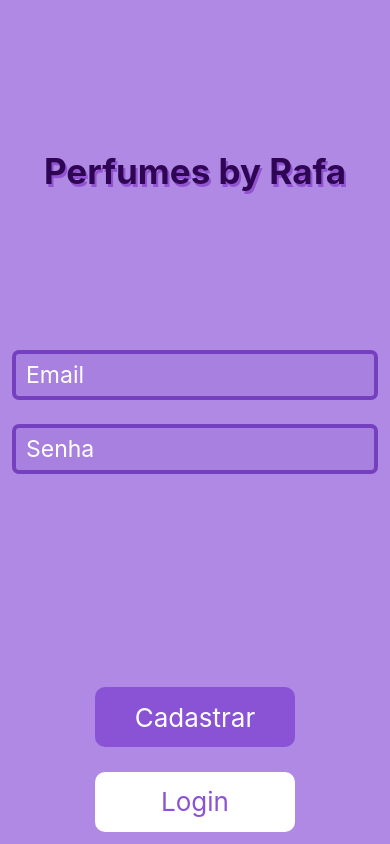
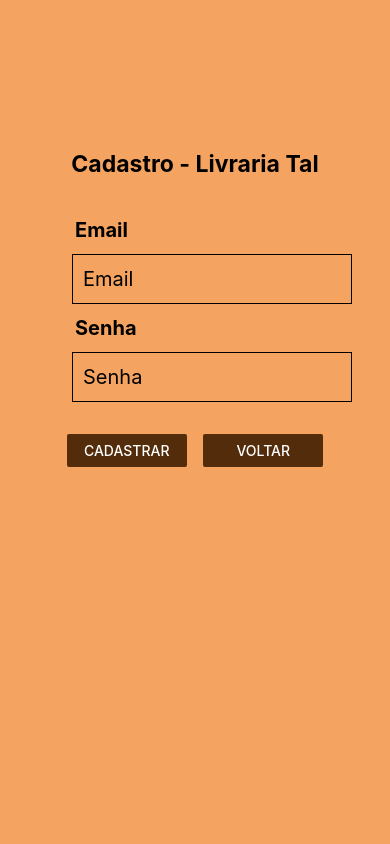
Before and after one commit to rawfaela/Livraria, a React Native app in the folder projetolivraria/: screen /Cadastro in a window 390 px wide. Built offline with nearby package versions, Linux system fonts and the light colour scheme.

Commit message:
Update Cadastro.js

```diff
--- a/projetolivraria/Screens/Cadastro.js
+++ b/projetolivraria/Screens/Cadastro.js
@@ -1,85 +1,106 @@
+import { Text, View, StyleSheet, TextInput, Button } from 'react-native';
 import { useState } from 'react';
-import {Text, View, StyleSheet, TouchableOpacity, TextInput} from 'react-native'
-/* import { createUserWithEmailAndPassword } from 'firebase/auth';
-import { auth } from '../controller'; */
+import { createUserWithEmailAndPassword, getAuth } from "firebase/auth";
+import { auth } from '../controller';
 
-export default function Cadastro({navigation}){
+export default function Cadastro({ navigation }) {
+
     const [email, setEmail] = useState("");
     const [senha, setSenha] = useState("");
 
-/*     const cadastroUser = () => {
-        createUserWithEmailAndPassword(auth, email, senha)
-        .then((userCredential) => {
-            console.log('cadastrado', userCredential.user.email);
-            navigation.navigate('Login');
+    const VerificarUser = () => {
+        createUserWithEmailAndPassword(auth, email, senha).then((userCredential) => {
+            console.log('cadastrado!', userCredential.user.email);
         })
-        .catch((error) => {
-            console.log('erro ao cadastrar', error.message)
-        });
-    }; */
+            .catch((error) => {
+                console.log('erro', error.message);
+            });
+    }
 
-    return(
+    return (
         <View style={styles.container}>
-            <View style={{flex:1}}><Text style={styles.titulo}> Perfumes by Rafa </Text></View>
+            <View style={styles.tudo}>
+                <Text style={styles.text1}><b>Cadastro - Livraria Tal</b></Text>
+                <View style={styles.inputs}>
+                    <Text style={styles.text2}><b>Email</b></Text>
+                    <TextInput
+                        style={styles.input}
+                        placeholder="Email"
+                        value={email}
+                        onChangeText={setEmail}
+                    />
+                    <Text style={styles.text2}><b>Senha</b></Text>
+                    <TextInput
+                        style={styles.input}
+                        placeholder="Senha"
+                        value={senha}
+                        onChangeText={setSenha}
+                        secureTextEntry={true}
+                    />
+                </View>
+                <View style={styles.botoes}>
+                    <View style={styles.botao}>
+                        <Button
+                            title="Cadastrar"
+                            color="#532d0b"
+                            onPress={VerificarUser}
+                        />
+                    </View>
+                    <View style={styles.botao}>
+                        <Button
+                            title="Voltar"
+                            color="#532d0b"
+                            onPress={() => navigation.navigate('Login')}
+                        />
+                    </View>
+                </View>
 
-            <View style={{flex:1}}>
-                <TextInput style={styles.input} placeholder="Email" value={email} onChangeText={setEmail}></TextInput>
-                <TextInput style={styles.input} placeholder="Senha" value={senha} onChangeText={setSenha} secureTextEntry={true}></TextInput>
-            </View>
-
-            <View style={{flex:0.5, alignItems: 'center', justifyContent: 'space-around'}}>
-                <TouchableOpacity
-                    style={styles.botao} /* onPress={cadastroUser} */>
-                        <Text style={{ color: 'white', fontSize: 26 }}>Cadastrar</Text>
-                </TouchableOpacity>
-                <TouchableOpacity
-                    style={styles.botao2} onPress={() => navigation.navigate('Login')}>
-                        <Text style={{ color: 'rgb(138, 83, 214)', fontSize: 26 }}>Login</Text>
-                </TouchableOpacity>
             </View>
         </View>
     )
-};
+}
 
 const styles = StyleSheet.create({
     container: {
-      flex: 1,
-      backgroundColor: 'rgb(175, 137, 228)',
+        flex: 1,
+        backgroundColor: '#F4A460',
+    },
+
+    tudo: {
+        bottom: 100
+
+    },
+
+    inputs: {
+        paddingLeft: 60
     },
     input: {
+        height: 50,
+        width: 280,
+        margin: 12,
+        borderWidth: 1,
+        padding: 10,
+        fontSize: 20
+    },
+    text1: {
+        paddingTop: 250,
         fontSize: 23,
-        height: 50,
-        margin: 12,
-        color: 'white',
-        borderColor: 'rgb(117, 64, 192)',
-        borderWidth: 4,
-        padding: 10,
-        borderRadius: 7,
-        backgroundColor:' rgb(168, 128, 223)',
+        paddingBottom: 40,
+        alignSelf: 'center',
     },
-    titulo: {
-        marginTop: 150,
-        fontSize: 35,
-        textAlign: 'center',
-        fontWeight: 'bold',
-        color: 'rgb(46, 6, 83)',
-        textShadowColor: 'rgba(136, 65, 202, 0.75)',
-        textShadowOffset: {width: 2, height: 3},
+    text2: {
+        paddingLeft: 15,
+        fontSize: 20
     },
     botao: {
-        width: 200,
-        height: 60,
-        backgroundColor: 'rgb(138, 83, 214)',
-        justifyContent: 'center',
-        alignItems: 'center',
-        borderRadius: 10
+        paddingTop: 20,
+        height: 40,
+        width: 120,
     },
-    botao2: {
-        width: 200,
-        height: 60,
-        backgroundColor: 'rgb(255, 255, 255)',
-        justifyContent: 'center',
-        alignItems: 'center',
-        borderRadius: 10
+    botoes: {
+        flexDirection: 'row',
+        justifyContent: 'space-around',
+        width: '70%',
+        alignSelf: 'center'
     }
-  });
+})
```
